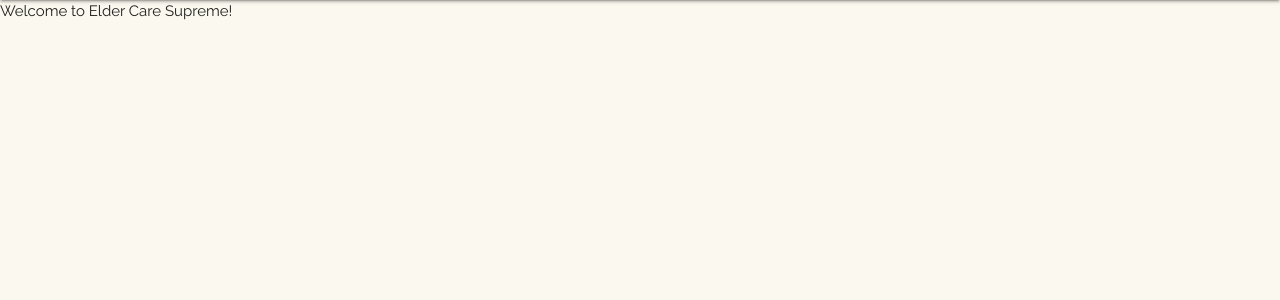
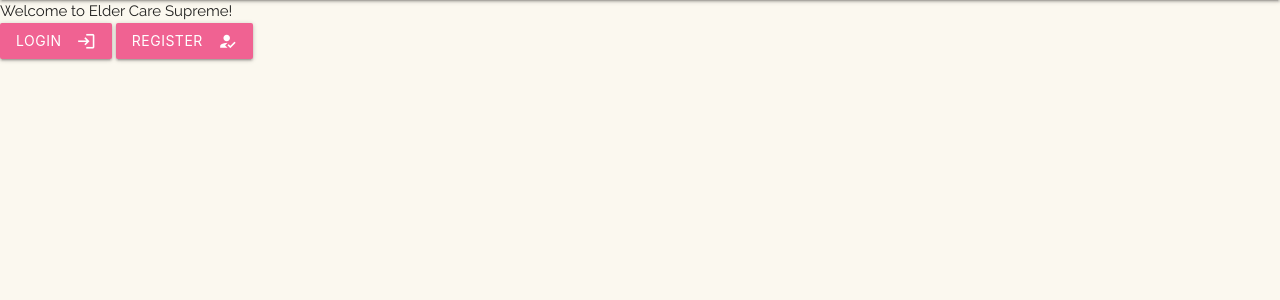
Before and after one commit to NaoiseGaffney/ElderCareSupreme, a Django app: page / in a window 1280 px wide. Shown: the part 64-364 px from the top of the page. Run offline with Django 3.2, Linux system fonts and the light colour scheme; some libraries are stand-ins or nearby versions.

Commit message:
Add 2 buttons to index

```diff
--- a/src/templates/index.html
+++ b/src/templates/index.html
@@ -10,6 +10,13 @@
 <div class="row">
 
   Welcome to Elder Care Supreme!
+  <br>
+  <button class="btn waves-effect waves-light pink lighten-2" type="button">Login
+    <i class="material-icons right">login</i>
+  </button>
+  <button class="btn waves-effect waves-light pink lighten-2" type="button">Register
+    <i class="material-icons right">how_to_reg</i>
+  </button>
 
 </div>
 
```
